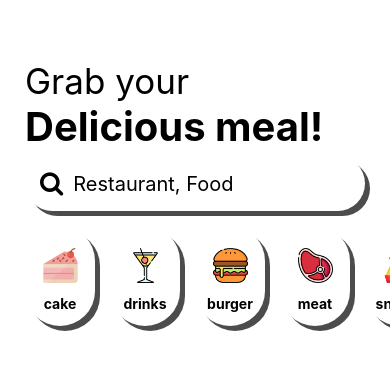
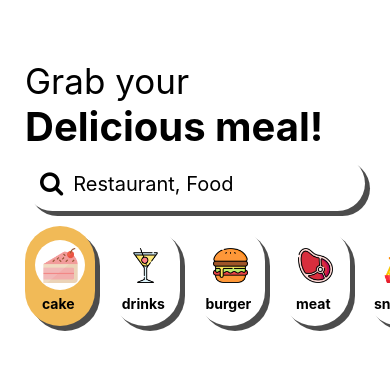
Before and after one commit to ThatoL/ReactCrashCourse, a React Native app in the folder resturantAppCrashCourse/: screen / in a window 390 px wide. Shown: the top 370 px of the page. Built offline with nearby package versions, Linux system fonts and the light colour scheme.

Commit message:
passed handlePress as prop, applied active state to container , added touchable Opacity to categoryItem

```diff
--- a/resturantAppCrashCourse/src/components/CategoryItem.js
+++ b/resturantAppCrashCourse/src/components/CategoryItem.js
@@ -1,20 +1,27 @@
-import { View, Text , StyleSheet, Image} from 'react-native'
+import { View, Text , StyleSheet, Image ,TouchableOpacity} from 'react-native'
 import React from 'react'
 import {elevation} from '../common/style'
 
 export default function CategoryItem(props) {
-    const {name, imageUrl, index} = props
+    const {name, imageUrl, index, active, handlePress} = props;
 
   return (
-    <View style={[styles.container, styles.elevation, index==0?{marginLeft:25}:{marginLeft:15}]}>
+    <TouchableOpacity onPress={handlePress}>
+         <View style={[styles.container,
+                styles.elevation,
+                index==0?{marginLeft:25}:{marginLeft:15},
+                active?{backgroundColor: 'rgb(241,186,87)'}: {backgroundColor: 'white'}
+            ]}>
                 <View style={styles.imageContainer}>
                     <Image
                         source={imageUrl}
                         style={styles.image}
                     />
                 </View>
-      <Text style={styles.text}>{name}</Text>
+            <Text style={styles.text}>{name} </Text>
         </View>
+    </TouchableOpacity>
+
   )
 }
 
```
Lines whose indentation alone changed are shown as unchanged.
